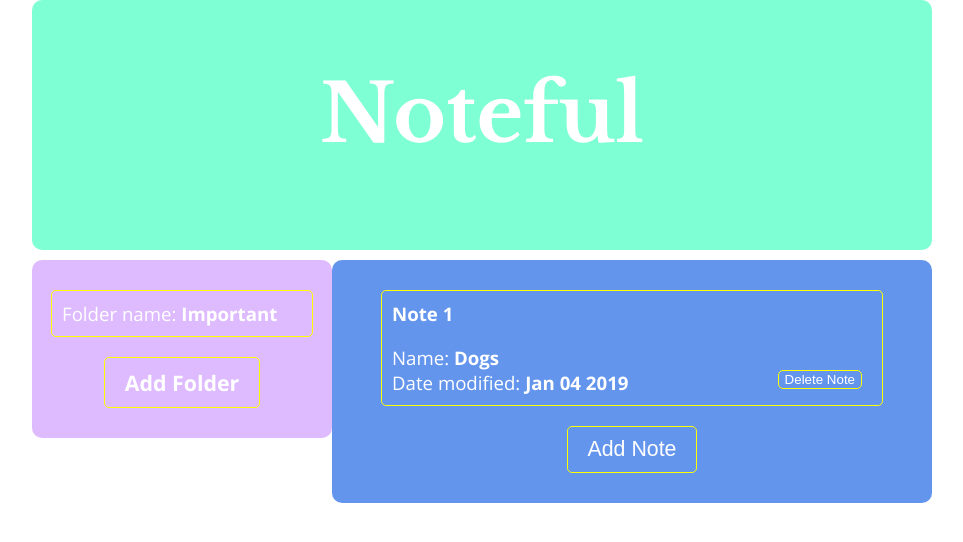
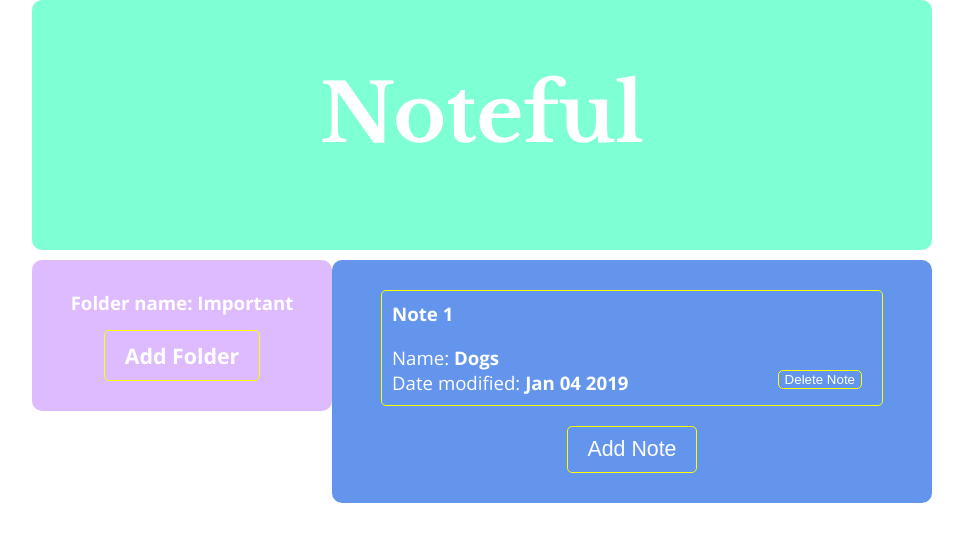
Before and after one commit to rodellwarner/noteful-2, a React (Create React App) app: page /note/cbc787a0-ffaf-11e8-8eb2-f2801f1b9fd1 in a window 1280 px wide. Shown: the top 542 px of the page, without its empty margins (158-1121 px from the left). Built offline with nearby package versions, Linux system fonts and the light colour scheme.

Commit message:
switching to context instead of prop-drilling

```diff
--- a/src/NotesPageSidebar/NotesPageSidebar.js
+++ b/src/NotesPageSidebar/NotesPageSidebar.js
@@ -18,12 +18,11 @@ class NotesPageSidebar extends Component {
 
     return (
       <div className="notesPageSidebar">
-        {console.log("Folder To Display: ", folderToDisplay)}
         <div className="folders">
           <Folder
             folder={folderToDisplay[0]}
             folderId={folderIdOfSelectedNote}
-            class={"folder"}
+            className={"folder"}
           />
           <button className="addFolderButton">Add Folder</button>
         </div>
```
Also changed, not shown: src/Sidebar/Sidebar.js (+0 -14 lines).
